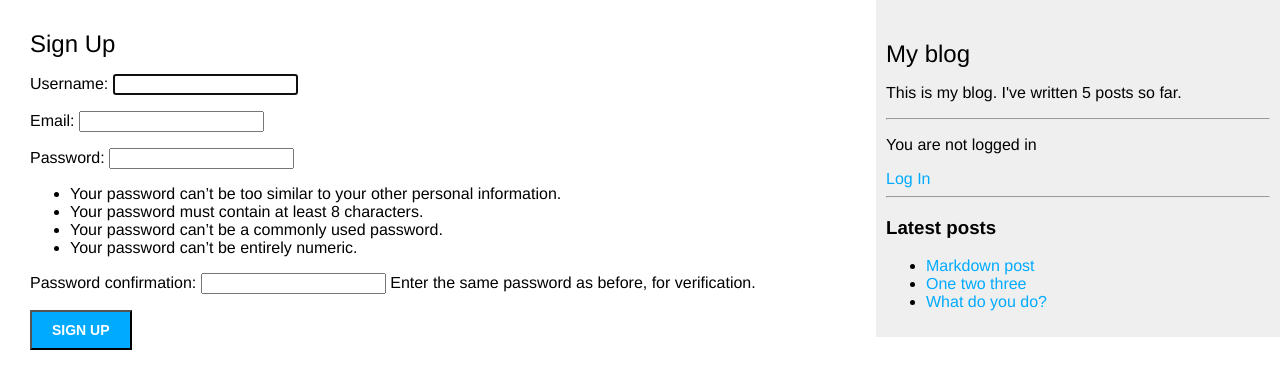
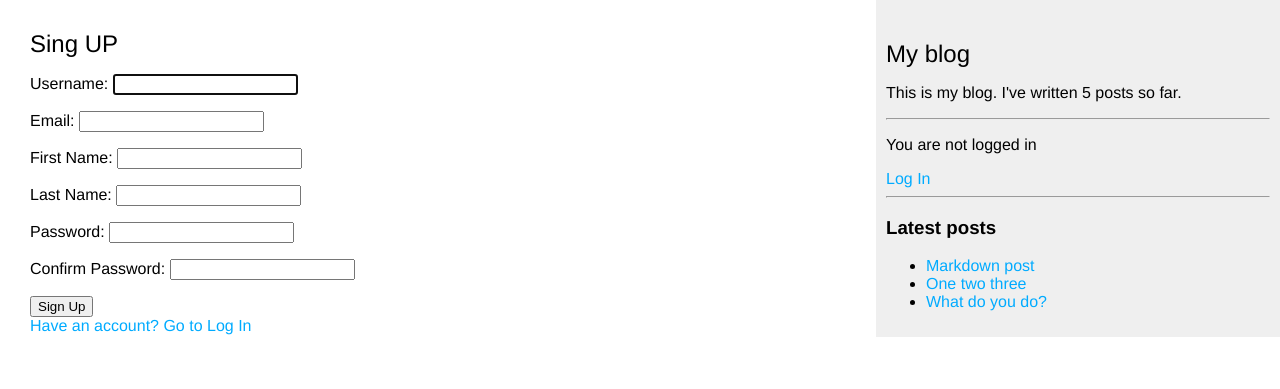
Before and after one commit to Turishchev/teach_django, a Django app: page /accounts/signup/ in a window 1280 px wide. Shown: the top 389 px of the page. Run offline with Django 5.2, Linux system fonts and the light colour scheme; data comes from the database, SQL or seed files in the repository; parts of the project's set-up code (start-up, migrations or seed data) failed here and were passed over.

Commit message:
singUp update

```diff
--- a/test_site/accounts/forms.py
+++ b/test_site/accounts/forms.py
@@ -4,9 +4,14 @@ from django.contrib.auth.forms import UserCreationForm
 
 
 class SignUpForm(UserCreationForm):
+    first_name = forms.CharField(max_length=100)
+    last_name = forms.CharField(max_length=100)
     username = forms.CharField(max_length=30)
     email = forms.EmailField(max_length=150)
+    password1 = forms.CharField(max_length=50, widget=forms.PasswordInput())
+    password2 = forms.CharField(max_length=50, widget=forms.PasswordInput())
+
 
     class Meta:
         model = User
-        fields = ['username', 'email', 'password1', 'password2']
+        fields = ['first_name', 'last_name', 'username', 'email', 'password1', 'password2']
--- a/test_site/templates/registration/signup.html
+++ b/test_site/templates/registration/signup.html
@@ -1,11 +1,23 @@
 {% extends "blog/base.html" %}
 {% block title %}Sign Up{% endblock title %}
 {% block content %}
-    <h2>Sign Up</h2>
-    <form method="post">
+    <h2>Sing UP</h2>
+    {% if form.errors %}
+        <div style="display: table; margin: 0 auto; text-align: left;">
+            {% for key, value in form.errors.items %}
+                <strong> {{ value }}</strong>
+            {% endfor %}
+        </div>
+    {% endif %}
+    <form method='post'>
         {% csrf_token %}
-        {{ form.as_p }}
-
-        <p><input type="submit", value="Sign Up"></p>
+        <p>Username: {{ form.username }}</p>
+        <p>Email: {{ form.email }}</p>
+        <p>First Name: {{ form.first_name }}</p>
+        <p>Last Name: {{ form.last_name }}</p>
+        <p>Password: {{ form.password1 }}</p>
+        <p>Confirm Password: {{ form.password2 }}</p>
+        <button type="submit">Sign Up</button>
     </form>
+    <a href="{% url 'login' %}">Have an account? Go to Log In</a>
 {% endblock content %}
--- a/test_site/test_site/settings.py
+++ b/test_site/test_site/settings.py
@@ -85,7 +85,7 @@ DATABASES = {
         'ENGINE': 'django.db.backends.postgresql',
         'NAME': 'blog',
         'USER': 'blog',
-        'PASSWORD': 'n9i8ki3t0a2020',
+        'PASSWORD': '',
         'HOST': '127.0.0.1',
         'PORT': '5432',
     }
```
